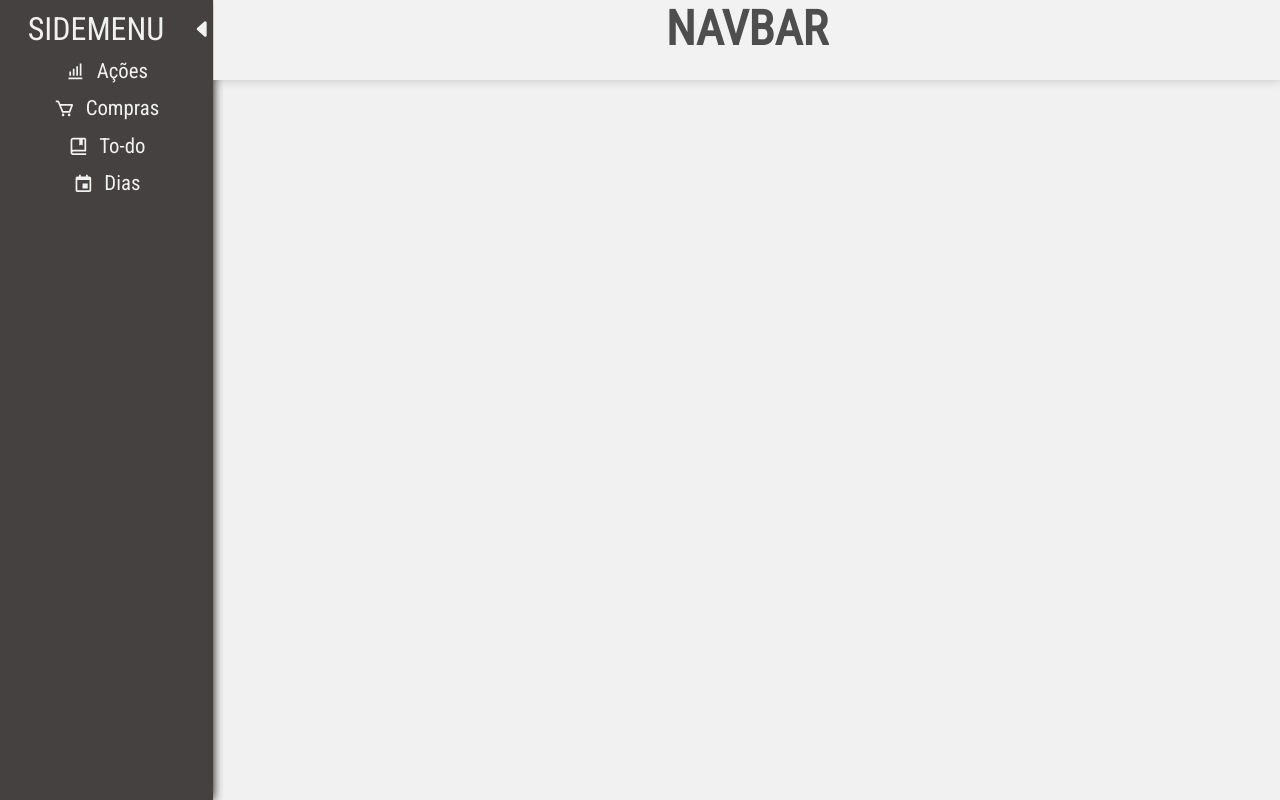
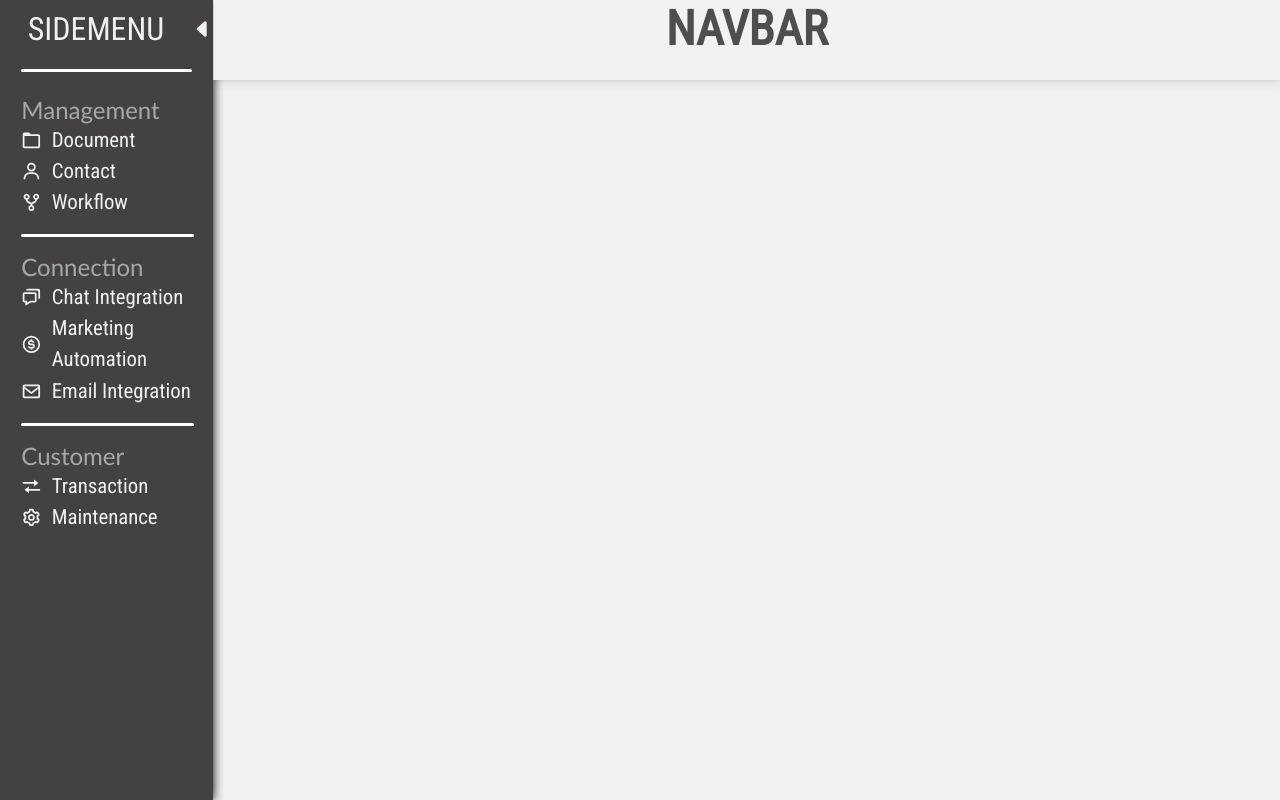
Before and after one commit to joao-erik2077/react-dashboard-ui, a React (Create React App) app: page / in a window 1280 px wide. Built offline with nearby package versions, Linux system fonts and the light colour scheme; a web font is replaced by a local one.

Commit message:
Sidebar sections

```diff
--- a/src/components/DashboardSidebar/DashboardSidebar.scss
+++ b/src/components/DashboardSidebar/DashboardSidebar.scss
@@ -13,6 +13,20 @@ $sidebar: #444140;
     flex-direction: column;
 
     color: #f1f1f1;
+
+    .SidebarSection {
+        display: flex;
+        flex-direction: column;
+        align-items: center;
+
+        .Divider {
+            border-bottom: 3px solid #ffffff;
+            width: 80%;
+            border-radius: 3rem;
+            margin-top: 1rem;
+            margin-bottom: 1.5rem;
+        }
+    }
 }
 
 .SidebarNavbar {
@@ -21,6 +35,7 @@ $sidebar: #444140;
     align-items: center;
     font-size: 2rem;
     margin-top: 0.3rem;
+    width: 100%;
 
     .SidebarNavbarTitle {
         flex-grow: 1;
--- a/src/components/DashboardSidebar/DashboardSidebar.tsx
+++ b/src/components/DashboardSidebar/DashboardSidebar.tsx
@@ -8,9 +8,12 @@ import { BsFillCaretLeftFill } from 'react-icons/bs';
 function DashboardSidebar() {
     return (
         <div className='DashboardSidebar'>
-            <div className='SidebarNavbar'>
-                <span className='SidebarNavbarTitle'>SIDEMENU</span>
-                <span className='SidebarNavbarIcon' onClick={dismiss}><BsFillCaretLeftFill /></span>
+            <div className="SidebarSection">
+                <div className='SidebarNavbar'>
+                    <span className='SidebarNavbarTitle'>SIDEMENU</span>
+                    <span className='SidebarNavbarIcon' onClick={dismiss}><BsFillCaretLeftFill /></span>
+                </div>
+                <div className="Divider"></div>
             </div>
             <SidebarItemList />
         </div>
--- a/src/components/DashboardSidebar/SidebarItem/SidebarItem.scss
+++ b/src/components/DashboardSidebar/SidebarItem/SidebarItem.scss
@@ -1,6 +1,6 @@
 .SidebarItem {
     display: flex;
-    justify-content: center;
+    justify-content: flex-start;
     width: 100%;
     height: 5%;
 
--- a/src/components/DashboardSidebar/SidebarItemList/SidebarItemList.scss
+++ b/src/components/DashboardSidebar/SidebarItemList/SidebarItemList.scss
@@ -1,5 +1,30 @@
+$align_margin: 10%;
+
 .SidebarItemList {
     height: inherit;
     flex-grow: 1;
     overflow-y: auto;
+    .SidebarListSection {
+        display: flex;
+        flex-direction: column;
+        align-items: center;
+        margin-left: $align_margin;
+
+        .SidebarListTitle {
+            font-size: 1.5rem;
+            text-align: start;
+            width: 100%;
+            color: #a8a8a8;
+            font-family: 'Gill Sans', 'Gill Sans MT', Calibri, 'Trebuchet MS', sans-serif;
+        }
+
+        .Divider {
+            border-bottom: 3px solid #ffffff;
+            width: 90%;
+            border-radius: 3rem;
+            margin-top: 1rem;
+            margin-bottom: 1rem;
+            margin-right: $align_margin;
+        }
+    }
 }
--- a/src/components/DashboardSidebar/SidebarItemList/SidebarItemList.tsx
+++ b/src/components/DashboardSidebar/SidebarItemList/SidebarItemList.tsx
@@ -3,37 +3,81 @@ import './SidebarItemList.scss';
 
 import SidebarItem from '../SidebarItem/SidebarItem';
 
-import { BiBarChartAlt } from 'react-icons/bi';
-import { BiBookBookmark } from 'react-icons/bi';
-import { BiCalendarEvent } from 'react-icons/bi';
-import { BiCart } from 'react-icons/bi';
+import {
+    BiFolder,
+    BiUser,
+    BiGitRepoForked,
+    BiChat,
+    BiDollarCircle,
+    BiEnvelope,
+    BiTransfer,
+    BiCog
+} from 'react-icons/bi';
 
 function SidebarItemList() {
     return (
         <div className='SidebarItemList'>
-            {data.map((value: any, index) => <SidebarItem name={value.name} icon={value.icon} key={index} />)}
+
+            <div className="SidebarListSection">
+                <h1 className='SidebarListTitle'>Management</h1>
+                {getItems(managementItemsData)}
+                <div className='Divider'></div>
+
+                <h1 className='SidebarListTitle'>Connection</h1>
+                {getItems(connectionItemsData)}
+                <div className='Divider'></div>
+
+                <h1 className='SidebarListTitle'>Customer</h1>
+                {getItems(customerItemsData)}
+            </div>
+
         </div>
     );
 }
 
-const data = [
+function getItems(data: any[]) {
+    return data.map((value, index) => <SidebarItem name={value.name} icon={value.icon} key={index} />);
+}
+
+const managementItemsData = [
     {
-        name: 'Ações',
-        icon: <BiBarChartAlt />,
+        name: 'Document',
+        icon: <BiFolder />,
     },
     {
-        name: 'Compras',
-        icon: <BiCart />,
+        name: 'Contact',
+        icon: <BiUser />,
     },
     {
-        name: 'To-do',
-        icon: <BiBookBookmark />,
-    },
-    {
-        name: 'Dias',
-        icon: <BiCalendarEvent />,
+        name: 'Workflow',
+        icon: <BiGitRepoForked />,
     }
 ];
 
+const connectionItemsData = [
+    {
+        name: 'Chat Integration',
+        icon: <BiChat />,
+    },
+    {
+        name: 'Marketing Automation',
+        icon: <BiDollarCircle />,
+    },
+    {
+        name: 'Email Integration',
+        icon: <BiEnvelope />,
+    },
+];
+
+const customerItemsData = [
+    {
+        name: 'Transaction',
+        icon: <BiTransfer />,
+    },
+    {
+        name: 'Maintenance',
+        icon: <BiCog />,
+    },
+];
 
 export default SidebarItemList;
```
